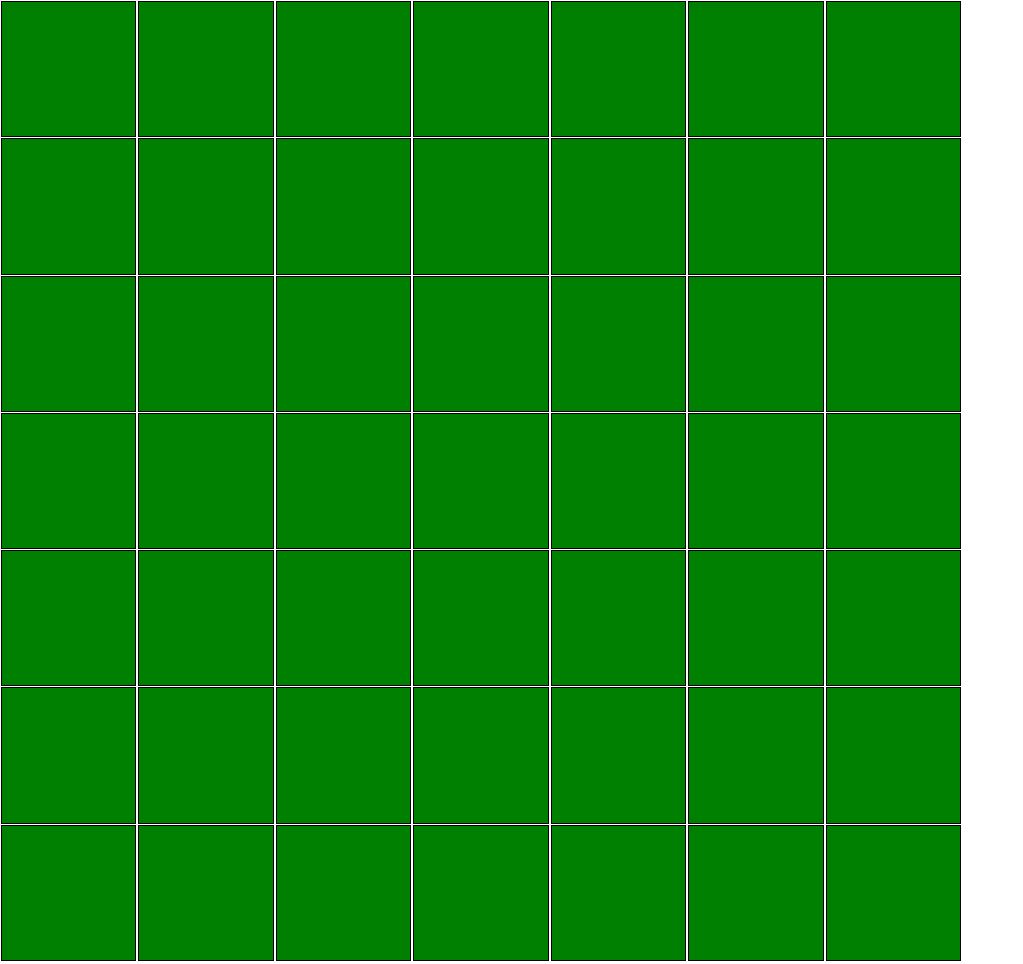
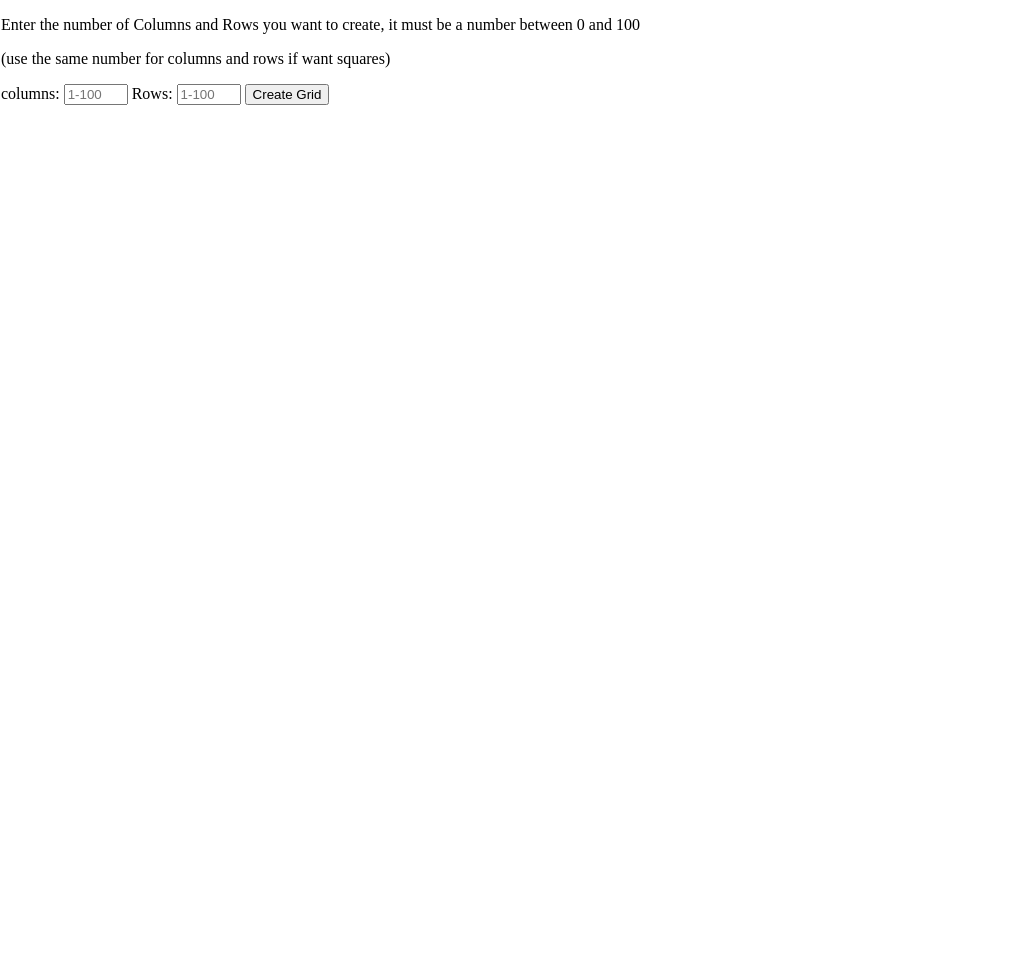
Before and after one commit to Ldiasr18/study-gridProject, a plain HTML site: page index.html in a window 1280 px wide. Shown: the whole page, without its empty margins (0-1023 px from the left). Drawn offline with Linux system fonts and the light colour scheme.

Commit message:
added user input for the grid, fixed README, added the hover effect

```diff
--- a/index.html
+++ b/index.html
@@ -7,6 +7,16 @@
     <script src="./js/main.js" defer></script>
 </head>
 <body>
+    <div>
+        <p>Enter the number of Columns and Rows you want to create, it must be a number between 0 and 100</br>
+        <p>(use the same number for columns and rows if want squares)</br></p>
+        <label for="column">columns:</label>
+        <input type="number" id="columnNumber" min ="1" max="100" placeholder="1-100">
+        <label for="rows">Rows:</label>
+        <input type="number" id="rowNumber" min ="1" max="100" placeholder="1-100">
+        <button id="submitBtn">Create Grid</button>
+    </div>
+
         <div class="container" style="width: 960px; height: 960px; border: 10px solid green;"></div>
 </body>
 </html>
--- a/js/main.js
+++ b/js/main.js
@@ -1,20 +1,43 @@
+document.body.style.margin = "1px"
+
 const container = document.querySelector(".container");
-document.body.style.margin = "1px"
 container.style.cssText = "display: flex; flex-wrap: wrap; gap: 2px; width: 960px; height: 960px;"
+const submitBtn = document.getElementById("submitBtn");
 
 
 
-for(let i = 0; i <= 6; i++){
-    // Create row
-    let row = document.createElement("div");
-    row.className = "column";
-    row.style.cssText = "display: flex; gap: 1px; flex-direction: column; flex: 1 0 0; box-sizing: border-box;";
+function createGrid(numberColumns, numberRows) {
+    container.innerHTML = '';
+    for (let i = 0; i < numberColumns; i++) {
+        // Create column
+        let column = document.createElement("div");
+        column.className = "column";
+        column.style.cssText = "display: flex; gap: 1px; flex-direction: column; flex: 1 0 0; box-sizing: border-box;";
+        //create row
+        for (let j = 0; j < numberRows; j++) {
+            let cell = document.createElement("div");
+            cell.className = "cell";
+            cell.style.cssText = "border: 1px solid black; box-sizing: border-box; flex: 1 0 0; aspect-ratio: 1/1; background-color: green";
+            cell.addEventListener("mouseover", ()=>{
+                cell.style.backgroundColor = "black";
+            })
+            column.appendChild(cell);
+        }
+        container.appendChild(column);
+    }
+}
 
-    for(let j = 0; j <= 6; j++){
-        let column = document.createElement("div");
-        column.className = "row";
-        column.style.cssText = "border: 1px solid black; background-color: white; box-sizing: border-box; flex: 1 0 0; aspect-ratio: 1/1; background-color: green";
-        row.appendChild(column);
-    }
-    container.appendChild(row);
-}
+//maybe just let the user enter one value and make it square always
+submitBtn.addEventListener("click", ()=>{
+        const numberColumns = parseInt(document.getElementById("columnNumber").value)
+        const numberRows = parseInt(document.getElementById("rowNumber").value)
+        if(numberColumns < 1 || numberColumns > 100 || isNaN(numberColumns)){
+            alert("Number of columns must be between 1 and 100.");
+            return;
+        }
+        if(numberRows < 1 || numberRows > 100 || isNaN(numberRows)){
+            alert("Number of rows must be between 1 and 100.")
+            return;
+        }
+        createGrid(numberColumns, numberRows);
+    })
```
Also changed, not shown: 1 other file.
